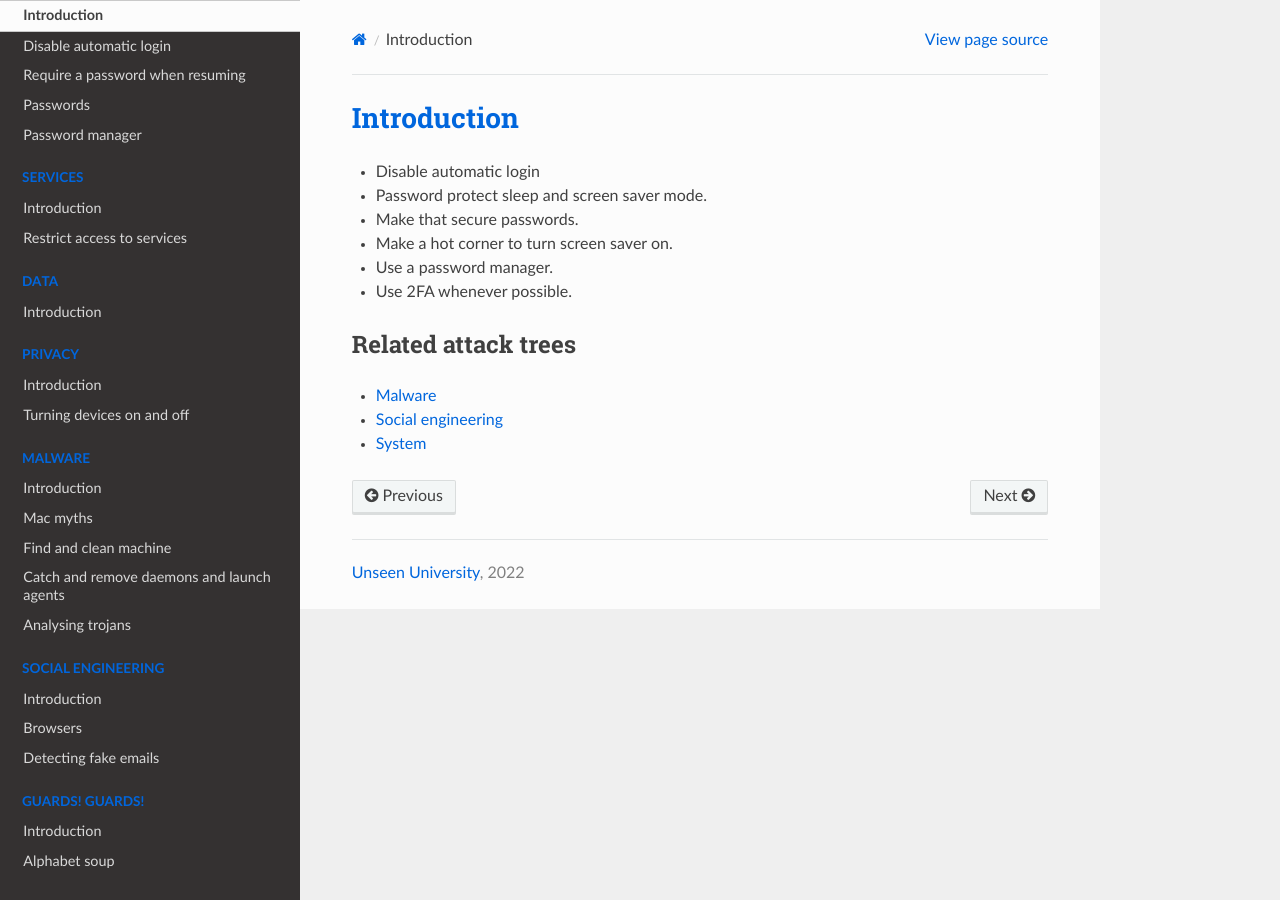
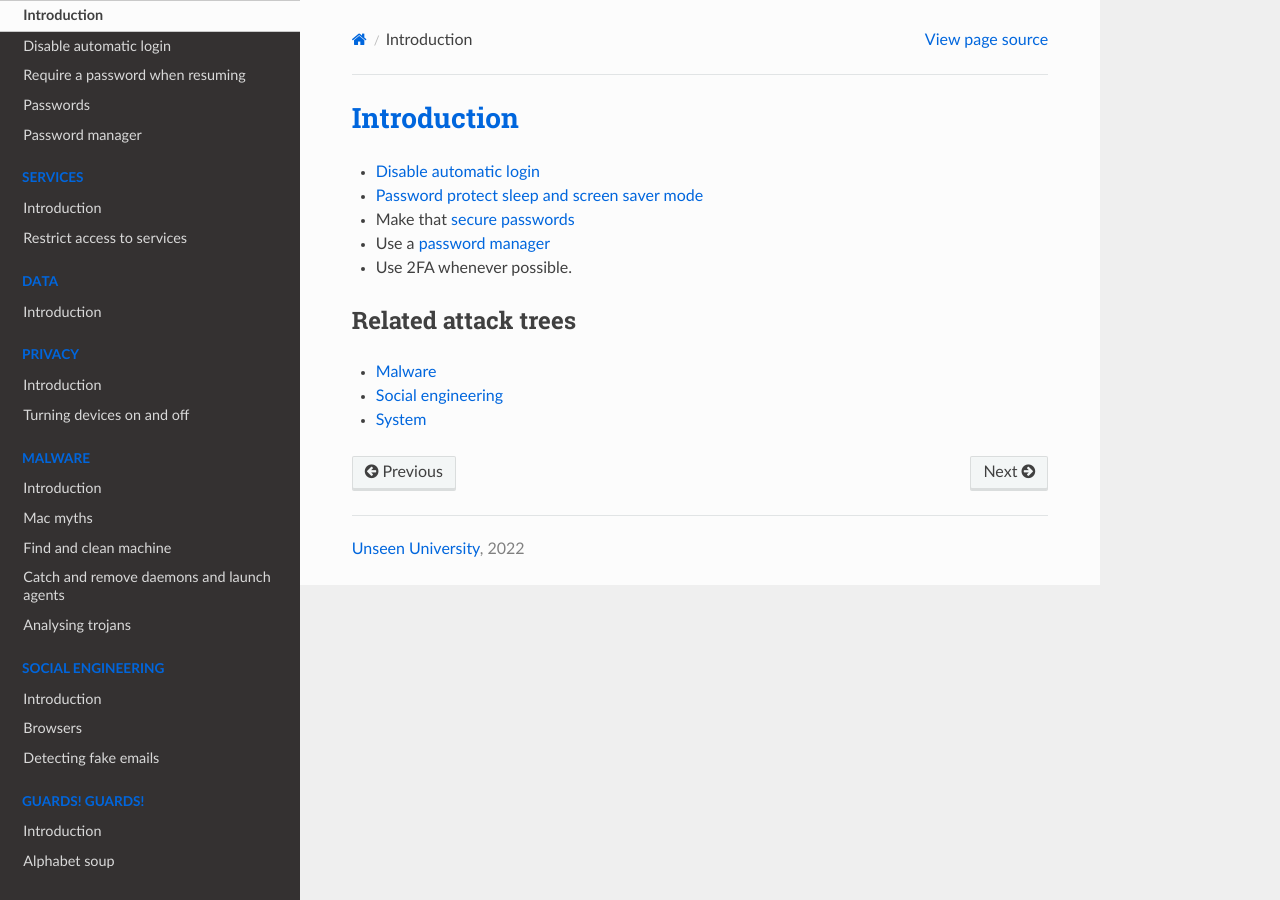
Before and after one commit to tymyrddin/blue-macos, a Sphinx documentation site: the page built from source/docs/authentication/README.md, in a window 1280 px wide. Built offline with Sphinx 7.4.7 and the Read the Docs theme 2.0.0, drawn with Linux system fonts in a browser that asks for light colours.

Commit message:
Authentication

```diff
--- a/source/docs/authentication/README.md
+++ b/source/docs/authentication/README.md
@@ -1,10 +1,9 @@
 # Introduction
 
-* Disable automatic login
-* Password protect sleep and screen saver mode.
-* Make that secure passwords.
-* Make a hot corner to turn screen saver on.
-* Use a password manager.
+* [Disable automatic login](login.md)
+* [Password protect sleep and screen saver mode](resuming.md)
+* Make that [secure passwords](passwords.md)
+* Use a [password manager](password-manager.md)
 * Use 2FA whenever possible.
 
 ## Related attack trees
```
